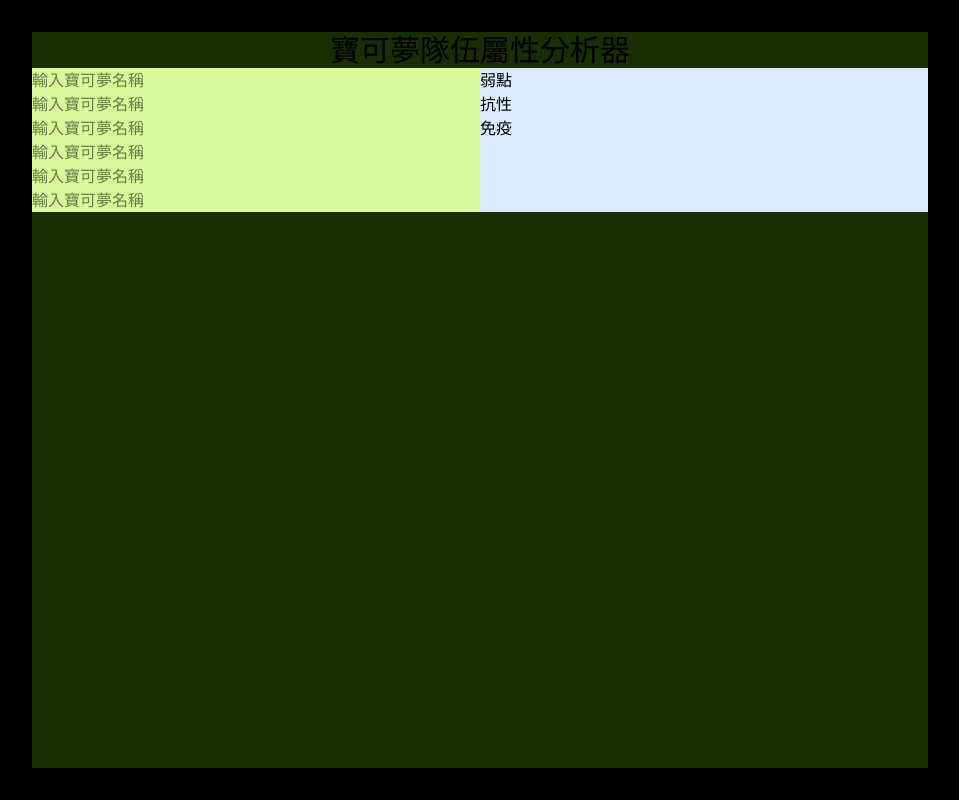
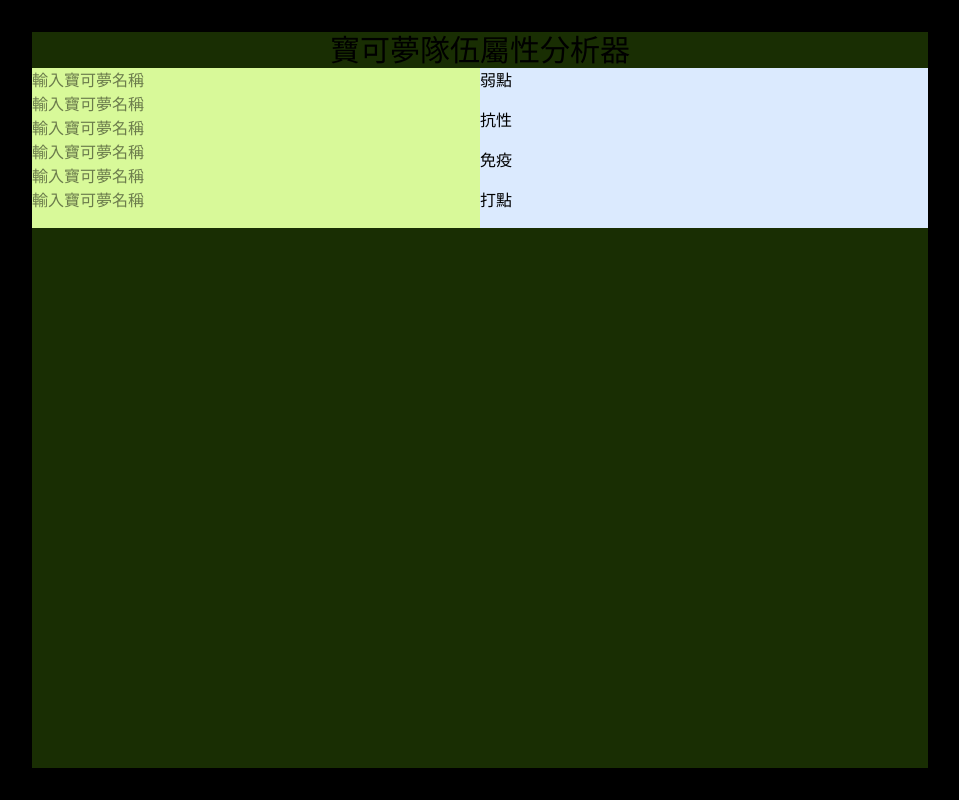
Before and after one commit to parukia35-afk/pokemon-team_type-analyzer, a React (Vite) app: page / in a window 1280 px wide. Shown: the whole page, without its empty margins (160-1119 px from the left). Built offline with nearby package versions, Linux system fonts and the light colour scheme.

Commit message:
feat: 新增打點分析功能
- 新增 coverageTypes.ts，收集整隊屬性並去重。
- ResultSection 新增 showCount props，控制是否顯示數量。
- 打點分析使用 showCount=false，只顯示屬性名稱。

```diff
--- a/src/components/AnalyzerWrapper.tsx
+++ b/src/components/AnalyzerWrapper.tsx
@@ -3,6 +3,7 @@ import InputWrapper from "./InputWrapper/InputWrapper";
 import OutputWrapper from "./OutputWrapper/OutputWrapper";
 import countTypes from "../utils/countTypes";
 import lookupTeamTypes from "../utils/calcWeakResist";
+import coverageTypes from "../utils/coverageTypes";
 
 interface Types {
   types: string[];
@@ -18,13 +19,14 @@ function AnalyzerWrapper() {
     setTeamMembers(newMembers);
   }
   const calcResult = countTypes(lookupTeamTypes(teamMembers));
+  const coverage = coverageTypes(teamMembers)
 
   return (
     <div className="max-w-4xl w-full bg-lime-950">
       <h1 className="text-3xl text-center">寶可夢隊伍屬性分析器</h1>
       <div className="flex flex-row">
         <InputWrapper onUpdate={updateTeamMembers}></InputWrapper>
-        <OutputWrapper calcResult={calcResult}></OutputWrapper>
+        <OutputWrapper calcResult={calcResult} coverage={coverage}></OutputWrapper>
       </div>
     </div>
   );
--- a/src/components/OutputWrapper/OutputWrapper.tsx
+++ b/src/components/OutputWrapper/OutputWrapper.tsx
@@ -1,17 +1,22 @@
 import ResultSection from "./ResultSection"
 
+interface Props{
+  calcResult:TypeCount
+  coverage: Record<string, number>
+}
 interface TypeCount {
   weakCount:Record<string, number> ;
   resistCount:Record<string, number> ;
   immuneCount:Record<string, number> ;
 }
 
-function OutputWrapper({calcResult}){
+function OutputWrapper({calcResult, coverage}:Props){
   return(
     <div className="w-1/2 bg-blue-100">
-      <ResultSection title="弱點" data={calcResult.weakCount}></ResultSection>
-      <ResultSection title="抗性" data={calcResult.resistCount}></ResultSection>
-      <ResultSection title="免疫" data={calcResult.immuneCount}></ResultSection>
+      <ResultSection title="弱點" data={calcResult.weakCount} showCount={true}></ResultSection>
+      <ResultSection title="抗性" data={calcResult.resistCount} showCount={true}></ResultSection>
+      <ResultSection title="免疫" data={calcResult.immuneCount} showCount={true}></ResultSection>
+      <ResultSection title="打點" data={coverage} showCount={false}></ResultSection>
     </div>
   )
 }
--- a/src/components/OutputWrapper/ResultSection.tsx
+++ b/src/components/OutputWrapper/ResultSection.tsx
@@ -1,13 +1,21 @@
-import typeNameZhTw from '../../data/typeName'
+import typeNameZhTw from "../../data/typeName";
 
-function ResultSection({ title, data }) {
-  const handledData = Object.entries(data) // [[fire,1],[water,2]]
+interface Props {
+  title: string;
+  data: Record<string, number>;
+  showCount: boolean;
+}
+
+function ResultSection({ title, data, showCount }: Props) {
+  const handledData = Object.entries(data); // [[fire,1],[water,2]]
   return (
     <div>
       <h2>{title}</h2>
-      <div>
-        {handledData.map((item)=>{
-          return <span key={item[0]}>{`${typeNameZhTw[item[0]]} ${item[1]}`}</span>
+      <div className="min-h-4">
+        {handledData.map((item) => {
+          return (
+            <span key={item[0]}>{`${typeNameZhTw[item[0]]} ${showCount?item[1]:''}`}</span>
+          );
         })}
       </div>
     </div>
--- /dev/null
+++ b/src/utils/coverageTypes.ts
@@ -0,0 +1,16 @@
+interface Types {
+  types: string[];
+}
+
+function coverageTypes(members:Types[]){
+  const coverage = members.flatMap((member)=>{
+    return member.types
+  })
+  const handledCoverage:Record<string,number> = {};
+  [...new Set(coverage)].forEach((value)=>{
+    handledCoverage[value] = 1
+  })
+  return handledCoverage
+}
+
+export default coverageTypes
```
